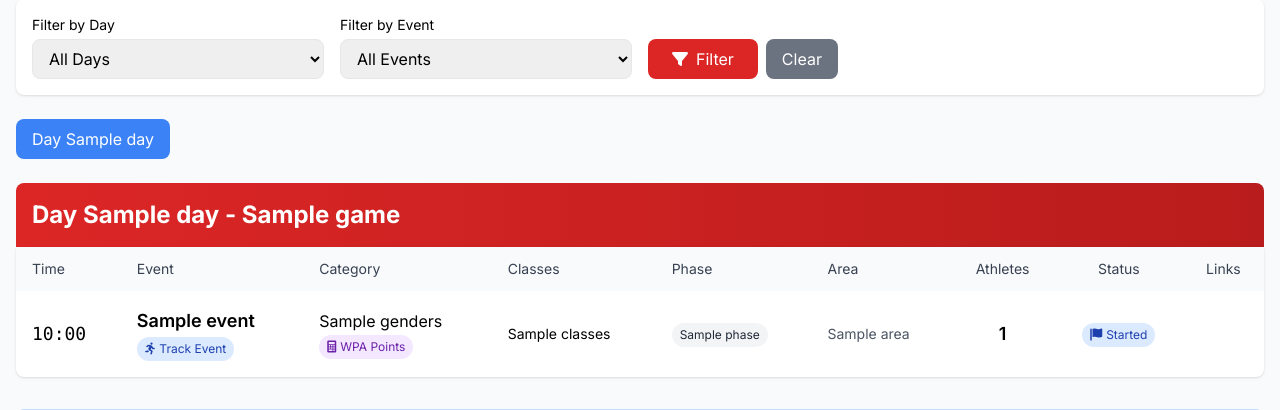
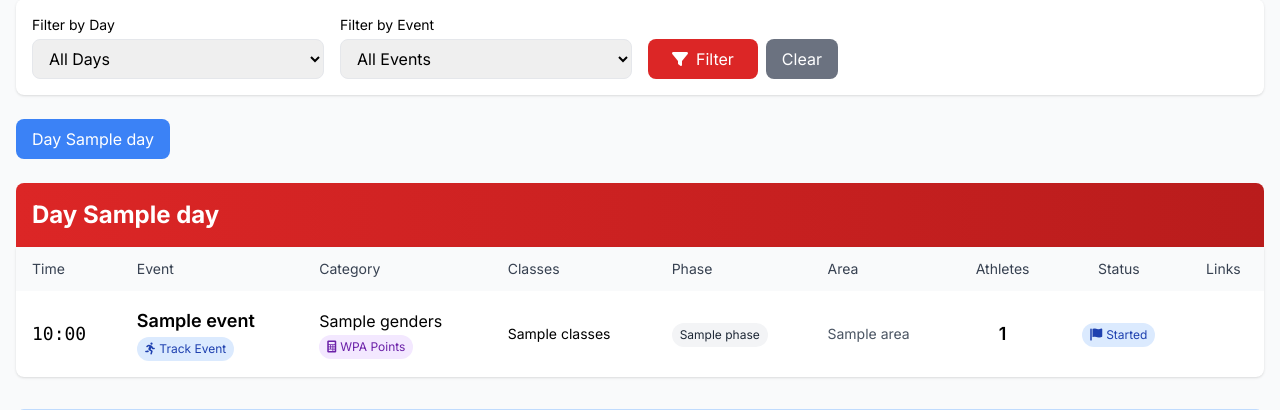
Before and after one commit to LOSS98/Tunis-Athletics-GP, a Python web app: template templates/public/schedule.html in a window 1280 px wide. Shown: the part 373-783 px from the top of the page. Run offline with Jinja, Linux system fonts and the light colour scheme; the template is opened without the code that fills it: most values are stand-ins (such as "Sample title", 1, 10 or a date in 2020); some libraries are stand-ins or nearby versions.

```diff
--- a/templates/public/schedule.html
+++ b/templates/public/schedule.html
@@ -61,7 +61,8 @@
     {% for day, day_games in grouped_games %}
     <div class="mb-8">
         <div class="bg-gradient-to-r from-red-600 to-red-700 text-white rounded-t-lg p-4">
-            <h2 class="text-2xl font-bold">Day {{ day }} - {{ day_games | list | first }}<!-- Get date info if available --></h2>
+            <h2 class="text-2xl font-bold">Day {{ day }}
+                <!-- Get date info if available --></h2>
         </div>
 
         <div class="bg-white rounded-b-lg shadow overflow-hidden">
```
